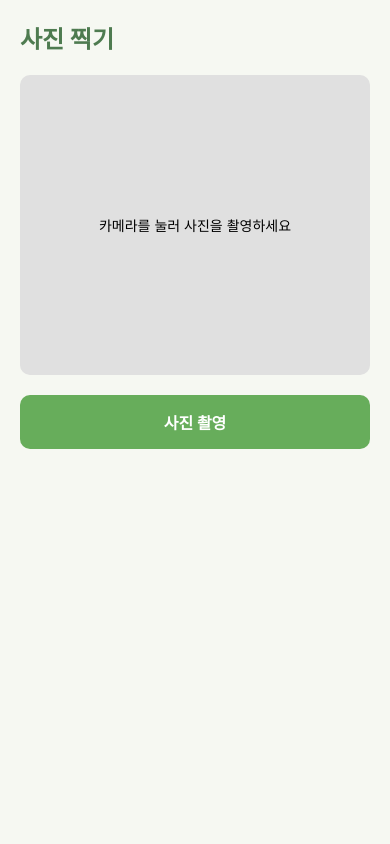
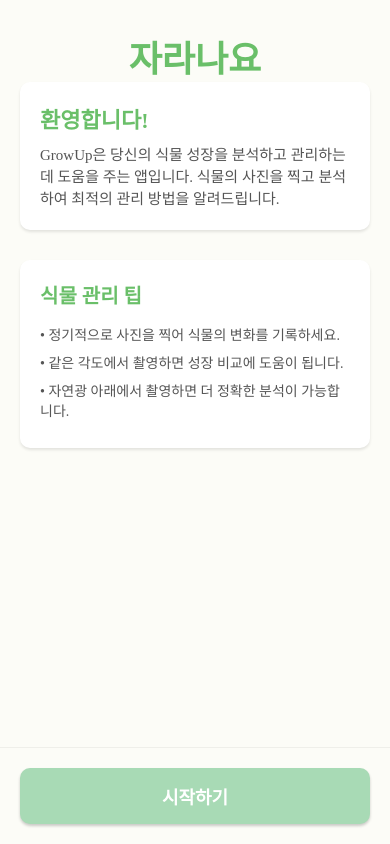
Before and after one commit to hyeoz/grow-up, a React Native app: screen / in a window 390 px wide. Built offline with nearby package versions, Linux system fonts and the light colour scheme.

Commit message:
style: 폰트 추가 및 설정

```diff
--- a/App.tsx
+++ b/App.tsx
@@ -7,19 +7,22 @@
 } from 'react-native';
 
 // Import our screen components
-import { ivory } from '@/styles/palette';
+import { ivory } from '@/assets/palette';
+import { LandingScreen } from '@/components/LandingScreen';
 import CaptureScreen from '@/components/CaptureScreen';
 import ProcessingScreen from '@/components/ProcessingScreen';
 import ResultScreen from '@/components/ResultScreen';
 
 // Define the app's screen states
-type AppScreen = 'capture' | 'processing' | 'result';
+type AppScreen = 'landing' | 'capture' | 'processing' | 'result';
+
+// 전역 스타일 주석: 모든 컴포넌트의 스타일에 fontFamily: 'Nanum_hana' 적용
 
 function App() {
   const isDarkMode = useColorScheme() === 'dark';
 
   // State management
-  const [currentScreen, setCurrentScreen] = useState<AppScreen>('capture');
+  const [currentScreen, setCurrentScreen] = useState<AppScreen>('landing');
   const [capturedImage, setCapturedImage] = useState<string>('');
   const [analysisResult, setAnalysisResult] = useState<any>(null);
 
@@ -39,12 +42,20 @@
   const handleRestart = () => {
     setCapturedImage('');
     setAnalysisResult(null);
+    setCurrentScreen('landing');
+  };
+
+  // Handle get started action
+  const handleGetStarted = () => {
     setCurrentScreen('capture');
   };
 
   // Render the current screen
   const renderScreen = () => {
     switch (currentScreen) {
+      case 'landing':
+        return <LandingScreen onGetStarted={handleGetStarted} />;
+
       case 'capture':
         return <CaptureScreen onCapture={handleCapture} />;
 
@@ -62,7 +73,7 @@
         );
 
       default:
-        return <CaptureScreen onCapture={handleCapture} />;
+        return <LandingScreen onGetStarted={handleGetStarted} />;
     }
   };
 
@@ -78,6 +89,7 @@
   container: {
     flex: 1,
     backgroundColor: ivory[100],
+    fontFamily: 'Nanum_hana',
   },
 });
 
--- a/app.json
+++ b/app.json
@@ -1,4 +1,4 @@
 {
   "name": "growUp",
-  "displayName": "growUp"
+  "displayName": "자라나요"
 }
--- a/package.json
+++ b/package.json
@@ -4,7 +4,7 @@
   "private": true,
   "scripts": {
     "android": "react-native run-android",
-    "ios": "react-native run-ios",
+    "ios": "react-native run-ios --device 'iPhone 16 Pro'",
     "lint": "eslint .",
     "start": "react-native start",
     "test": "jest"
--- /dev/null
+++ b/src/assets/palette.ts
@@ -0,0 +1,14 @@
+// 색상 팔레트 정의
+export const green = {
+  100: '#e6f4ea',
+  200: '#a8dab5',
+  300: '#6abf69',
+  400: '#1e8e3e',
+  500: '#0d652d',
+};
+
+export const ivory = {
+  100: '#fcfcf7',
+  200: '#f8f7ef',
+  300: '#f1efe0',
+};
--- a/src/components/CaptureScreen.tsx
+++ b/src/components/CaptureScreen.tsx
@@ -1,6 +1,6 @@
 import React, { useState } from 'react';
 import { View, Text, TouchableOpacity, Image, StyleSheet } from 'react-native';
-import { green, ivory } from '@/styles/palette';
+import { green, ivory } from '@/assets/palette';
 
 interface CaptureScreenProps {
   onCapture: (imageUri: string) => void;
@@ -37,10 +37,7 @@
       </View>
 
       <View style={styles.buttonContainer}>
-        <TouchableOpacity
-          style={styles.captureButton}
-          onPress={handleCapture}
-        >
+        <TouchableOpacity style={styles.captureButton} onPress={handleCapture}>
           <Text style={styles.buttonText}>사진 촬영</Text>
         </TouchableOpacity>
 
@@ -67,7 +64,9 @@
     fontSize: 24,
     fontWeight: 'bold',
     color: green[300],
+    textAlign: 'center',
     marginBottom: 20,
+    fontFamily: 'Nanum_hana',
   },
   previewContainer: {
     width: '100%',
@@ -88,6 +87,13 @@
     justifyContent: 'center',
     alignItems: 'center',
   },
+  previewText: {
+    color: '#666',
+    textAlign: 'center',
+    marginBottom: 20,
+    fontSize: 16,
+    fontFamily: 'Nanum_hana',
+  },
   buttonContainer: {
     gap: 10,
   },
@@ -104,6 +110,8 @@
     color: 'white',
     fontSize: 16,
     fontWeight: 'bold',
+    textAlign: 'center',
+    fontFamily: 'Nanum_hana',
   },
 });
 
--- /dev/null
+++ b/src/components/LandingScreen.tsx
@@ -0,0 +1,178 @@
+import React from 'react';
+import {
+  Text,
+  View,
+  StyleSheet,
+  Image,
+  TouchableOpacity,
+  ScrollView,
+  SafeAreaView,
+} from 'react-native';
+
+import LeafScanning from '@/assets/images/leaf_scanning.gif';
+import { green, ivory } from '@/assets/palette';
+
+interface LandingScreenProps {
+  onGetStarted: () => void;
+}
+
+export const LandingScreen: React.FC<LandingScreenProps> = ({
+  onGetStarted,
+}) => {
+  return (
+    <SafeAreaView style={styles.container}>
+      <ScrollView contentContainerStyle={styles.scrollContainer}>
+        <View style={styles.header}>
+          <Text style={styles.title}>자라나요</Text>
+        </View>
+
+        <View style={styles.imageContainer}>
+          <Image source={LeafScanning} style={styles.image} />
+        </View>
+
+        <View style={styles.welcomeSection}>
+          <Text style={styles.welcomeTitle}>환영합니다!</Text>
+          <Text style={styles.welcomeText}>
+            GrowUp은 당신의 식물 성장을 분석하고 관리하는 데 도움을 주는
+            앱입니다. 식물의 사진을 찍고 분석하여 최적의 관리 방법을
+            알려드립니다.
+          </Text>
+        </View>
+
+        <View style={styles.tipsSection}>
+          <Text style={styles.sectionTitle}>식물 관리 팁</Text>
+          <Text style={styles.tipsText}>
+            • 정기적으로 사진을 찍어 식물의 변화를 기록하세요.
+          </Text>
+          <Text style={styles.tipsText}>
+            • 같은 각도에서 촬영하면 성장 비교에 도움이 됩니다.
+          </Text>
+          <Text style={styles.tipsText}>
+            • 자연광 아래에서 촬영하면 더 정확한 분석이 가능합니다.
+          </Text>
+        </View>
+      </ScrollView>
+
+      <View style={styles.buttonContainer}>
+        <TouchableOpacity
+          style={styles.startButton}
+          onPress={onGetStarted}
+          activeOpacity={0.8}
+        >
+          <Text style={styles.buttonText}>시작하기</Text>
+        </TouchableOpacity>
+      </View>
+    </SafeAreaView>
+  );
+};
+
+const styles = StyleSheet.create({
+  container: {
+    flex: 1,
+    backgroundColor: ivory[100],
+  },
+  scrollContainer: {
+    paddingHorizontal: 20,
+    paddingBottom: 80, // 버튼 공간 확보
+  },
+  header: {
+    alignItems: 'center',
+    marginTop: 30,
+  },
+  title: {
+    fontSize: 36,
+    fontWeight: 'bold',
+    color: green[300],
+    fontFamily: 'Nanum_hana',
+  },
+  subtitle: {
+    fontSize: 16,
+    color: green[200],
+    marginTop: 5,
+    fontFamily: 'Nanum_hana',
+  },
+  imageContainer: {
+    alignItems: 'center',
+    justifyContent: 'center',
+    width: '100%',
+  },
+  image: {
+    width: '60%',
+    height: '60%',
+  },
+  welcomeSection: {
+    marginBottom: 30,
+    backgroundColor: 'white',
+    padding: 20,
+    borderRadius: 10,
+    shadowColor: '#000',
+    shadowOffset: { width: 0, height: 2 },
+    shadowOpacity: 0.1,
+    shadowRadius: 3,
+    elevation: 3,
+  },
+  welcomeTitle: {
+    fontSize: 22,
+    fontWeight: 'bold',
+    color: green[300],
+    marginBottom: 10,
+    fontFamily: 'Nanum_hana',
+  },
+  welcomeText: {
+    fontSize: 15,
+    color: '#555',
+    lineHeight: 22,
+    fontFamily: 'Nanum_hana',
+  },
+  tipsSection: {
+    marginBottom: 30,
+    backgroundColor: 'white',
+    padding: 20,
+    borderRadius: 10,
+    shadowColor: '#000',
+    shadowOffset: { width: 0, height: 2 },
+    shadowOpacity: 0.1,
+    shadowRadius: 3,
+    elevation: 3,
+  },
+  sectionTitle: {
+    fontSize: 20,
+    fontWeight: 'bold',
+    color: green[300],
+    marginBottom: 15,
+    fontFamily: 'Nanum_hana',
+  },
+  tipsText: {
+    fontSize: 14,
+    color: '#555',
+    marginBottom: 8,
+    fontFamily: 'Nanum_hana',
+  },
+  buttonContainer: {
+    position: 'absolute',
+    bottom: 0,
+    left: 0,
+    right: 0,
+    padding: 20,
+    backgroundColor: ivory[100],
+    borderTopWidth: 1,
+    borderTopColor: 'rgba(0,0,0,0.05)',
+  },
+  startButton: {
+    backgroundColor: green[200],
+    paddingVertical: 15,
+    borderRadius: 10,
+    alignItems: 'center',
+    shadowColor: '#000',
+    shadowOffset: { width: 0, height: 2 },
+    shadowOpacity: 0.2,
+    shadowRadius: 3,
+    elevation: 3,
+  },
+  buttonText: {
+    color: 'white',
+    fontSize: 18,
+    fontWeight: 'bold',
+    fontFamily: 'Nanum_hana',
+  },
+});
--- a/src/components/ResultScreen.tsx
+++ b/src/components/ResultScreen.tsx
@@ -1,6 +1,13 @@
 import React from 'react';
-import { View, Text, Image, TouchableOpacity, StyleSheet, ScrollView } from 'react-native';
-import { green, ivory } from '@/styles/palette';
+import {
+  View,
+  Text,
+  Image,
+  TouchableOpacity,
+  StyleSheet,
+  ScrollView,
+} from 'react-native';
+import { green, ivory } from '@/assets/palette';
 
 interface ResultScreenProps {
   result: {
@@ -36,15 +43,17 @@
 
         <View style={styles.resultItem}>
           <Text style={styles.resultLabel}>추천:</Text>
-          <Text style={styles.resultValue}>{result.analysis.recommendation}</Text>
+          <Text style={styles.resultValue}>
+            {result.analysis.recommendation}
+          </Text>
         </View>
       </View>
 
       <View style={styles.infoContainer}>
         <Text style={styles.infoTitle}>추가 정보</Text>
         <Text style={styles.infoText}>
-          식물의 성장을 관찰하며 정기적으로 사진을 찍어 기록하세요.
-          이렇게 하면 시간에 따른 변화를 더 잘 파악할 수 있습니다.
+          식물의 성장을 관찰하며 정기적으로 사진을 찍어 기록하세요. 이렇게 하면
+          시간에 따른 변화를 더 잘 파악할 수 있습니다.
         </Text>
       </View>
 
@@ -66,6 +75,7 @@
     fontWeight: 'bold',
     color: green[300],
     marginBottom: 20,
+    fontFamily: 'Nanum_hana',
   },
   imageContainer: {
     width: '100%',
@@ -99,11 +109,13 @@
     fontSize: 16,
     fontWeight: 'bold',
     color: green[300],
+    fontFamily: 'Nanum_hana',
   },
   resultValue: {
     flex: 1,
     fontSize: 16,
     color: '#333',
+    fontFamily: 'Nanum_hana',
   },
   infoContainer: {
     backgroundColor: 'white',
@@ -121,11 +133,13 @@
     fontWeight: 'bold',
     color: green[300],
     marginBottom: 10,
+    fontFamily: 'Nanum_hana',
   },
   infoText: {
     fontSize: 14,
     color: '#555',
     lineHeight: 20,
+    fontFamily: 'Nanum_hana',
   },
   button: {
     backgroundColor: green[200],
@@ -138,6 +152,7 @@
     color: 'white',
     fontSize: 16,
     fontWeight: 'bold',
+    fontFamily: 'Nanum_hana',
   },
 });
 
--- a/src/styles/palette.ts
+++ /dev/null
@@ -1,12 +0,0 @@
-const green = {
-  100: '#B9E1A7',
-  200: '#67AD5B',
-  300: '#4E7B50',
-  400: '#3E7C4C',
-};
-
-const ivory = {
-  100: '#F6F8F2',
-};
-
-export { green, ivory };
--- /dev/null
+++ b/src/types/module.d.ts
@@ -0,0 +1,5 @@
+declare module '*.png';
+declare module '*.webp';
+declare module '*.gif';
+declare module '*.json';
+declare module '*.ttf';
```
Also changed, not shown: src/components/ProcessingScreen.tsx (+8 -10 lines), src/assets/images/leaf_scanning.gif (added), 5 other files (tests, documents, lock files or other folders).
